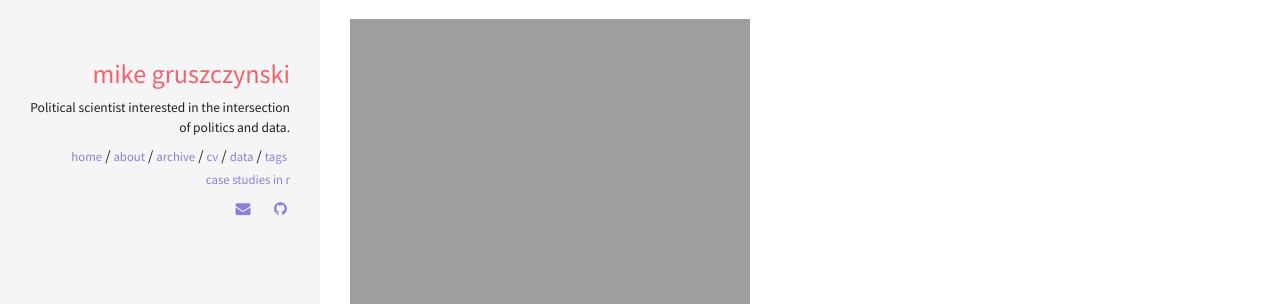
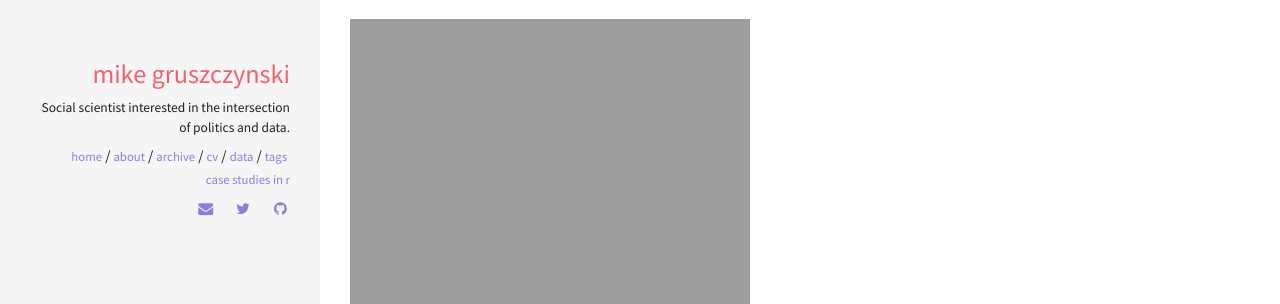
Before and after one commit to MikeGruz/mikegruz.github.io, a Jekyll site: the page built from index.html, in a window 1280 px wide. Shown: the part 659-963 px from the top of the page. Built offline with Jekyll 4.4.1, drawn with Linux system fonts in a browser that asks for light colours.

Commit message:
updated contact information

```diff
--- a/_config.yml
+++ b/_config.yml
@@ -36,10 +36,10 @@ owner:
   name: Mike Gruszczynski
   avatar: #mg-logo.png
   job:
-  bio: "Political scientist interested in the intersection of politics and data."
+  bio: "Social scientist interested in the intersection of politics and data."
   email: gruszczynskim@apsu.edu
   disqus-shortname: "mikegruz-github-io.disqus.com"
-  twitter:
+  twitter: mikegruz
   facebook:
   google:
     plus: #username
```
